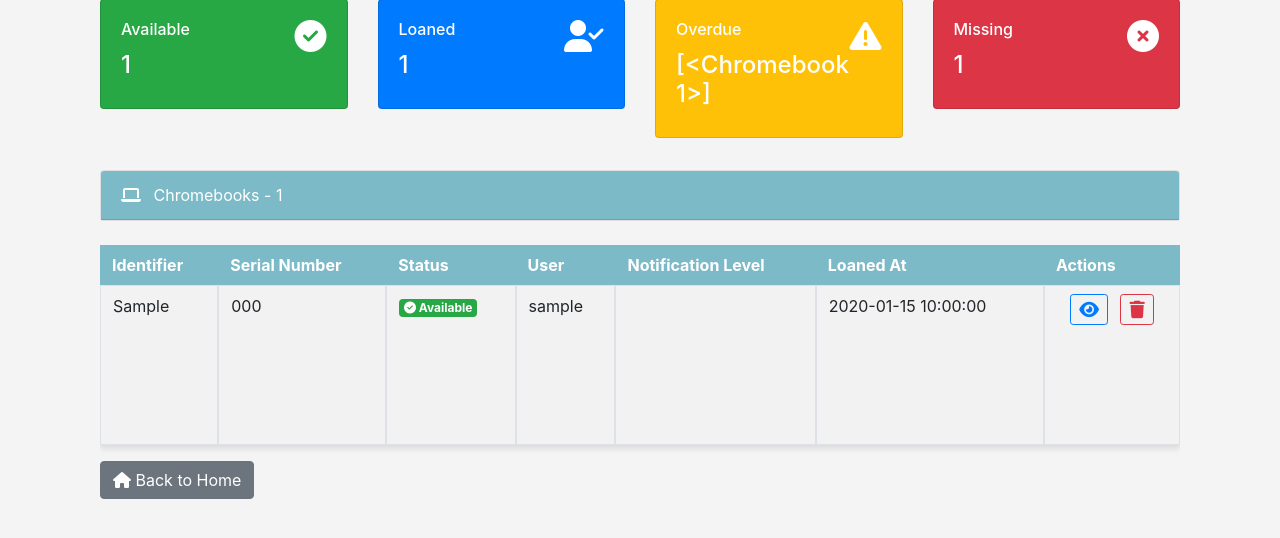
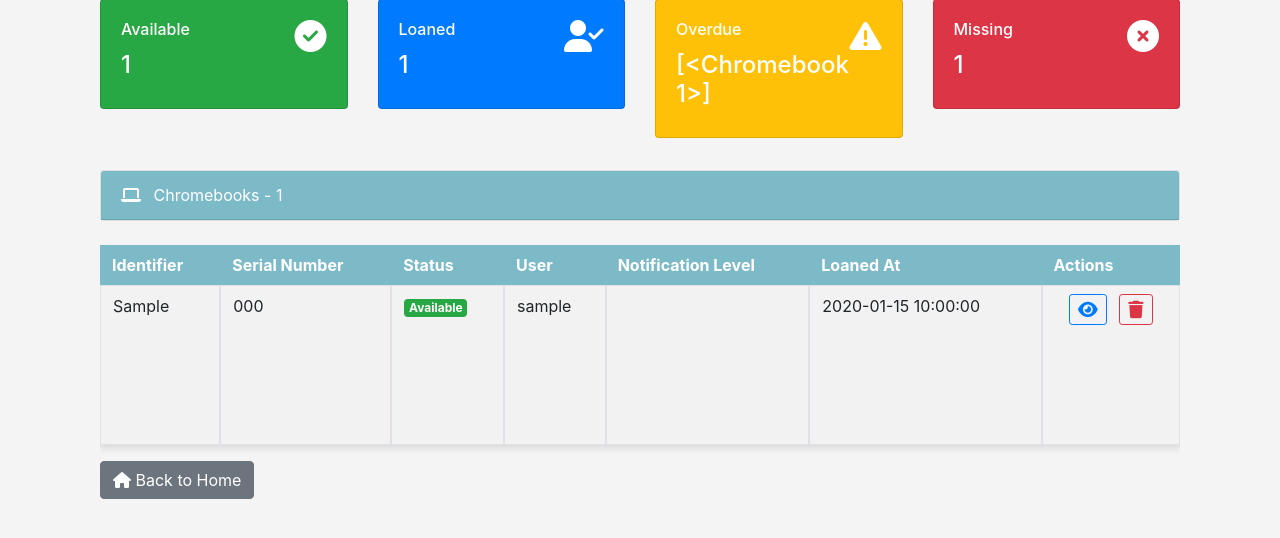
Before and after one commit to shrowdo/chromebookloansystem, a Flask app: template templates/admin.html in a window 1280 px wide. Shown: the part 185-723 px from the top of the page. Run offline with Flask 3, Linux system fonts and the light colour scheme; tables that the repository leaves empty hold one stand-in row (values such as "Sample post"); the template is opened without the code that fills it: values that come from a table or form of the project are taken from there, most other values are stand-ins (such as "Sample title", 1, 10 or a date in 2020); some libraries are stand-ins or nearby versions.

Commit message:
Update admin.html

```diff
--- a/templates/admin.html
+++ b/templates/admin.html
@@ -158,7 +158,7 @@
                     <td>{{ chromebook.serial_number }}</td>
                     <td>
                         {% if chromebook.status == "Available" %}
-                            <span class="badge badge-success"><i class="fas fa-check-circle"></i> {{ chromebook.status }}</span>
+                            <span class="badge badge-success">{{ chromebook.status }}</span>
                         {% elif chromebook.status == "Loaned" %}
                             <span class="badge badge-primary">{{ chromebook.status }}</span>
                         {% elif chromebook.status == "Missing" %}
```
